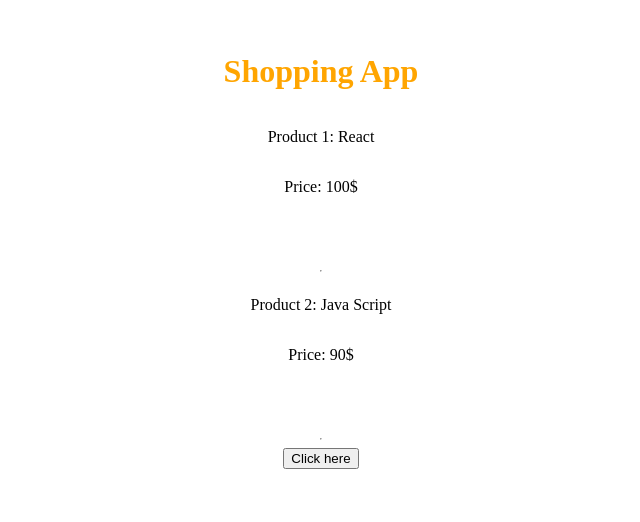
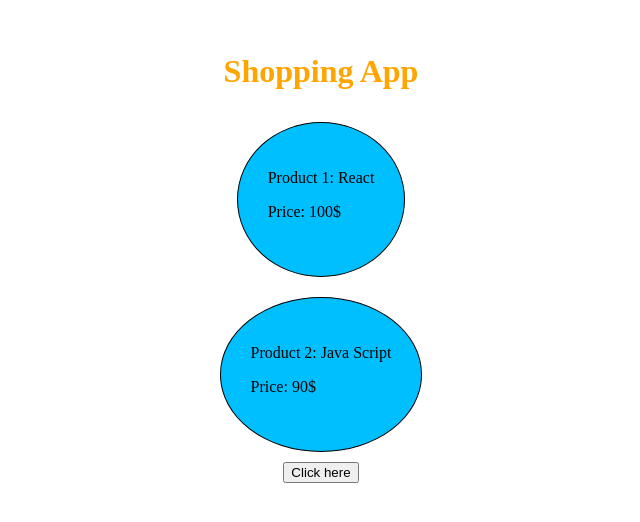
Before and after one commit to sabasaber/React-course, a React (Create React App) app: page / in a window 1280 px wide. Shown: the part 128-650 px from the top of the page, without its empty margins (319-959 px from the left). Built offline with nearby package versions, Linux system fonts and the light colour scheme.

Commit message:
product.module.css file imported and used

```diff
--- a/src/components/Product/Product.js
+++ b/src/components/Product/Product.js
@@ -1,7 +1,13 @@
+import styles from './product.module.css';
+
 const Product = (props) => {
     return (
-            <><p>Product {props.num}: {props.name}</p><p>Price: {props.price}</p>
-            <h6 style={{color:"red"}}>{props.children}</h6><hr/>
+            <>
+              <div className={styles.product}>
+                <p>Product {props.num}: {props.name}</p>
+                <p>Price: {props.price}</p>
+                <h6 style={{color:"red"}}>{props.children}</h6>
+              </div>
             </>
      );
 };
```
